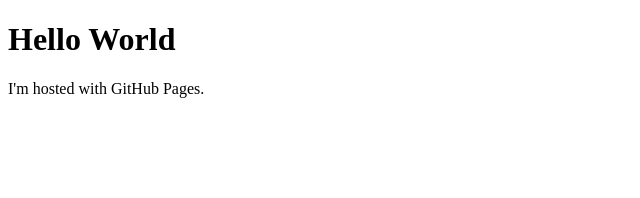
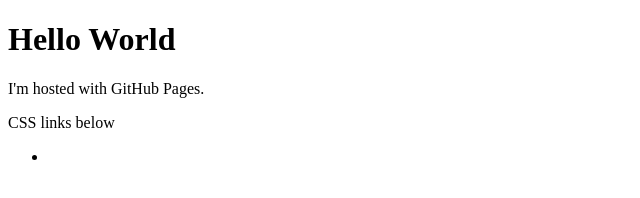
Before and after one commit to EJ-Houston/EJ-Houston.github.io, a plain HTML site: page index.html in a window 1280 px wide. Shown: the whole page, without its empty margins (0-640 px from the left). Drawn offline with Linux system fonts and the light colour scheme.

Commit message:
Update index.html

```diff
--- a/index.html
+++ b/index.html
@@ -3,5 +3,9 @@
 <body>
 <h1>Hello World</h1>
 <p>I'm hosted with GitHub Pages.</p>
+  <p> CSS links below </p>
+  <ul>
+    <li><a href="CSStemplates/LiodenGreenCSS.css"</a></li>
+  </ul>
 </body>
 </html>
```
